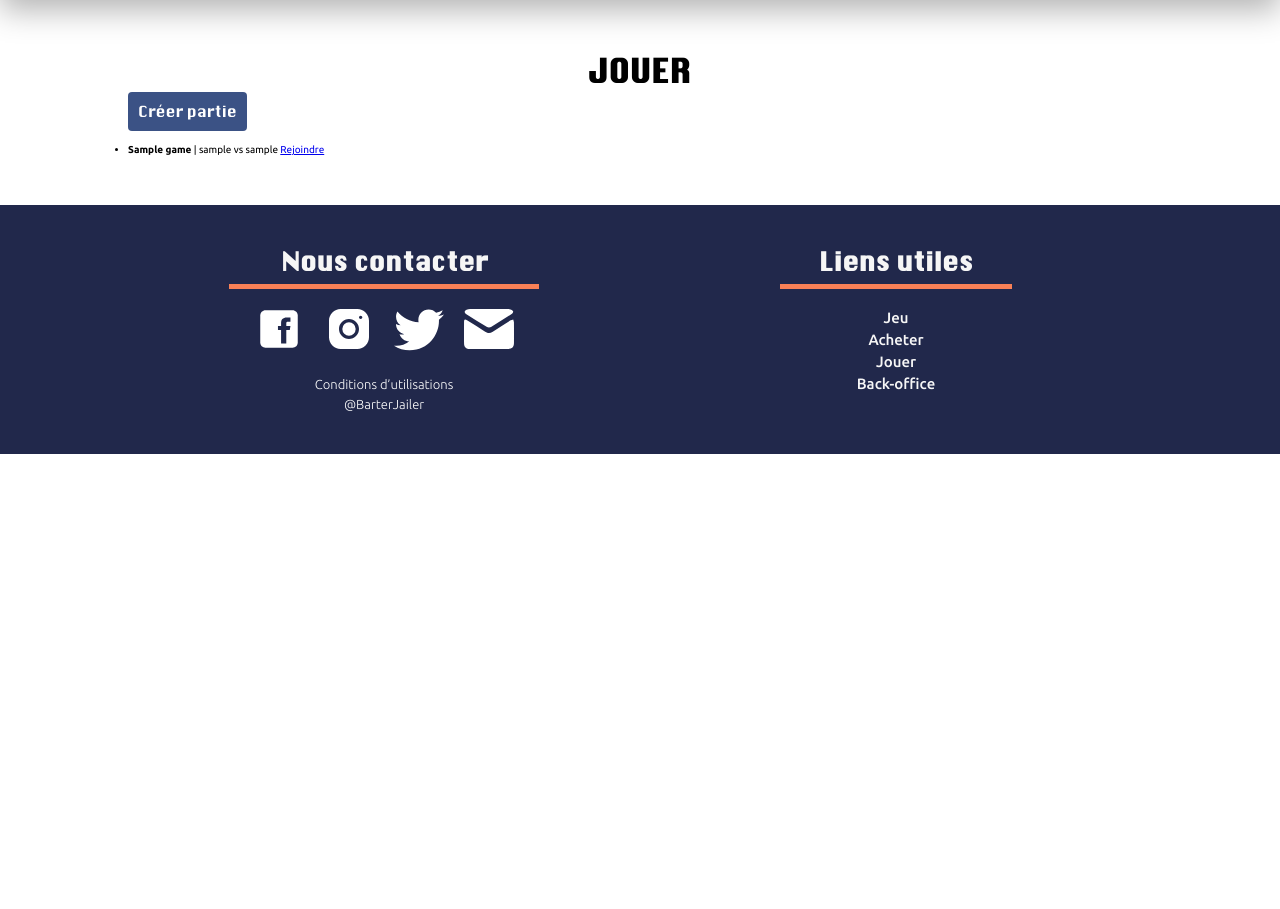
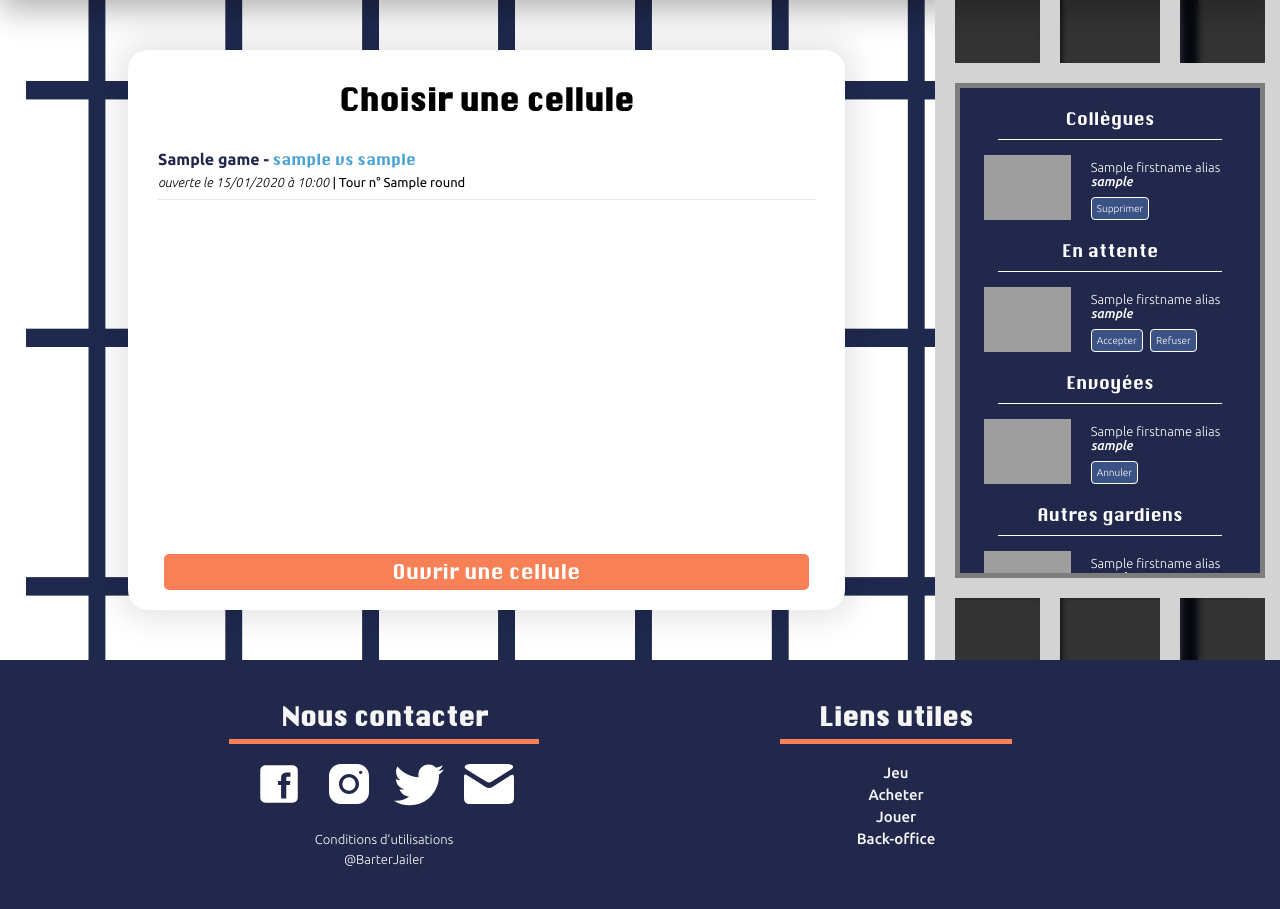
Before and after one commit to LiamBdr/BarterJailer, a Symfony app: template templates/game/index.html.twig in a window 1280 px wide. Shown: the part 100-1009 px from the top of the page. Before the commit the page ends 554 px from the top, so only its background shows below. Run offline with Twig, Linux system fonts and the light colour scheme; the template is opened without the code that fills it: most values are stand-ins (such as "Sample title", 1, 10 or a date in 2020); some libraries are stand-ins or nearby versions; grey boxes are pictures that could not be loaded.

Commit message:
Système demande d'ami + début création partie

```diff
--- /dev/null
+++ b/public/css/lobby.css
@@ -0,0 +1,235 @@
+.main-container::before {
+    position: absolute;
+    content: '';
+    top: 0;
+    left: -10%;
+    height: 100%;
+    width: 120%;
+    background: url(../images/barreaux.png);
+    background-size: 100% 100%;
+}
+
+.lobby-container {
+    position: relative;
+    height: 70vh;
+    min-height: 400px;
+    width: 70%;
+
+    background: white;
+    padding: 30px;
+    border-radius: 20px;
+    box-shadow: 0 0 30px 10px rgba(0, 0, 0, 0.1);
+}
+
+.lobby-container > h1 {
+    font-size: 3rem;
+    font-family: 'krungthep', sans-serif;
+    margin-bottom: 20px;
+}
+
+.lobby-container > a {
+    position: absolute;
+    background: var(--tonic1);
+    color: white;
+    font-family: 'krungthep', sans-serif;
+    font-size: 2rem;
+    bottom: 20px;
+    left: 5%;
+    text-decoration: none;
+    text-align: center;
+    width: 90%;
+    padding: 5px;
+    border-radius: 5px;
+    transition: all ease 0.2s;
+}
+
+.lobby-container > a:hover {
+    background: #ed744a;
+}
+
+#games {
+    position: relative;
+    height: 75%;
+    width: 100%;
+    overflow-y: scroll;
+}
+
+#games > div {
+    position: relative;
+    width: 100%;
+    height: 60px;
+
+    display: flex;
+    justify-content: space-between;
+    align-items: center;
+
+    border-bottom: 1px solid #e8e8e8;
+}
+
+#games > div b {
+    font-size: 1.6rem;
+    color: rgba(33, 40, 75, 1);
+}
+
+#games > div p:nth-child(1){
+    font-size: 1.5rem;
+    color: var(--tonic2);
+    font-family: 'krungthep', sans-serif;
+}
+
+#games > div i {
+    font-size: 1.3rem;
+    font-weight: 300;
+}
+
+#games > div p:nth-child(2){
+    color: black;
+    font-size: 1.3rem;
+    margin-top: 5px;
+}
+
+#games a {
+    position: relative;
+    padding: 8px;
+    color: white;
+    text-decoration: none;
+    background: var(--secondary);
+    font-size: 1.3rem;
+    font-weight: 300;
+    border-radius: 5px;
+    transition: all ease 0.2s;
+}
+
+#games a:hover {
+    background: #4e68a2;
+}
+
+.chatContainer {
+    position: absolute;
+    top: 0;
+    right: -13%;
+    width: 350px;
+    height: 100%;
+
+    background: rgba(0,0,0,0.8);
+    backdrop-filter: blur(3px);
+
+    display: flex;
+    justify-content: center;
+    align-items: center;
+
+    z-index: 501;
+
+    border-left: 20px #d3d3d3 solid;
+    border-right: 20px #d3d3d3 solid;
+
+    transition: all ease 0.2s;
+}
+
+.chatContainer::before, .chatContainer::after {
+    position: absolute;
+    content: "";
+    top: 0;
+    left: 85px;
+
+    height: 100%;
+    width: 20px;
+    background: #d3d3d3;
+}
+
+.chatContainer::after {
+    left: auto;
+    right: 85px;
+}
+
+.chatMessages {
+    position: relative;
+    height: 75%;
+    width: 100%;
+    padding: 20px 10px;
+    background: var(--dark-blue);
+
+    outline: 20px #d3d3d3 solid;
+    border: 5px solid #7d7d7d;
+    z-index: 1;
+    overflow: scroll;
+}
+
+.chatMessages h3 {
+    position: relative;
+    display: block;
+    font-size: 1.7rem;
+    font-family: 'krungthep', sans-serif;
+    color: white;
+    font-weight: 500;
+    text-align: center;
+
+    padding-bottom: 10px;
+    margin-bottom: 15px;
+}
+
+.chatMessages h3::after {
+    position: absolute;
+    content: "";
+    bottom: 0;
+    left: 10%;
+    width: 80%;
+    height: 1px;
+    background: white;
+}
+
+.list-player {
+    position: relative;
+    width: 100%;
+    margin-bottom: 20px;
+}
+
+.player {
+    position: relative;
+    width: 90%;
+    height: 65px;
+
+    margin-bottom: 10px;
+    margin-left: auto;
+    margin-right: auto;
+
+    display: flex;
+    align-items: center;
+}
+
+.player img {
+    position: relative;
+    height: 100%;
+    margin-right: 20px;
+}
+
+
+.player p {
+    color: white;
+    font-weight: 300;
+    font-size: 1.3rem;
+
+    margin-bottom: 15px;
+}
+
+.player i {
+    font-weight: 500;
+    font-style: italic;
+}
+
+.player a {
+    text-decoration: none;
+    padding: 5px;
+    border-radius: 4px;
+    background: var(--secondary);
+    color: white;
+    font-weight: 300;
+    border: 1px solid white;
+    text-align: center;
+    margin-right: 5px;
+    transition: all ease 0.2s;
+}
+
+.player a:hover {
+    background: #4e68a2;
+}
--- a/public/css/styles.css
+++ b/public/css/styles.css
@@ -142,6 +142,7 @@ h1 {
     box-shadow: inset 0 0 .5px 1px hsla(0, 0%, 100%, 0.075), 0 5px 10px rgba(0,0,0,0.1) ;
     border-radius: 5px;
     cursor: pointer;
+    z-index: 100;
 }
 
 /******** FLASH ********/
--- a/templates/game/index.html.twig
+++ b/templates/game/index.html.twig
@@ -3,25 +3,97 @@
 {% block title %}Jouer{% endblock %}
 
 {% block stylesheets %}
-    <link rel="stylesheet" href="{{ asset('css/game.css') }}">
+    <link rel="stylesheet" href="{{ asset('css/lobby.css') }}">
 {% endblock %}
 
 {% block body %}
 
-    <h1>JOUER</h1>
+    {# LISTE DES PARTIES #}
+    <div class="lobby-container">
+        <h1>Choisir une cellule</h1>
 
+        <div id="games">
+            {% for game in games %}
+                <div>
+                    <div>
+                        <p><b>{{ game.name }} -</b>  {{ game.player1.username }} vs {{ game.player2.username }}</p>
+                        <p><i>ouverte le {{ game.dateCreation|date('d/m/Y à H:i')|capitalize }}</i> <span> | Tour n° {{ game.round }}</span></p>
+                    </div>
+                    {% if game.player1.id == app.user.id or game.player2.id == app.user.id %}
+                    <a href="{{ path('app_game', { 'id': game.id }) }}">Rejoindre</a>
+                    {% endif %}
+                </div>
+            {% endfor %}
+        </div>
 
-    <p><a class="btn" href="{{ path('app_game_create') }}">Créer partie</a></p>
-    <br><br>
+        <a class="btn" href="{{ path('app_game_create') }}">Ouvrir une cellule</a>
+    </div>
 
-    <ul>
-        {% for game in games %}
-            <li>
-                <b>{{ game.name }}</b> | {{ game.player1.username }} vs {{ game.player2.username }}
-                <a href="{{ path('app_game', { 'id': game.id }) }}">Rejoindre</a>
-            </li>
-        {% endfor %}
-    </ul>
+    {# AMIS #}
+    <div class="chatContainer">
+        <div class="chatMessages">
+            {% if friends|length > 0 %}
+            <h3>Collègues</h3>
+            <div class="list-player">
+                {% for request in friends %}
+                    <div class="player">
+                        <img class="avatar" src="{{ asset('avatars/' ~ request.friend.avatar ~ '.png') }}" alt="Avatar">
+                        <div>
+                            <p>{{ request.friend.firstname }} alias <i>{{ request.friend.username }} </i></p>
+                            <a href="{{ path('app_friend_delete', { 'id': request.friend.id }) }}">Supprimer</a>
+                        </div>
+                    </div>
+                {% endfor %}
+            </div>
+            {% endif %}
 
+            {% if receivedPendingRequest|length > 0 %}
+            <h3>En attente</h3>
+            <div class="list-player">
+                {% for request in receivedPendingRequest %}
+                    <div class="player">
+                        <img class="avatar" src="{{ asset('avatars/' ~ request.user.avatar ~ '.png') }}" alt="Avatar">
+                        <div>
+                            <p>{{ request.user.firstname }} alias <i>{{ request.user.username }} </i></p>
+                            <a href="{{ path('app_friend_add', { 'id': request.user.id }) }}">Accepter</a>
+                            <a href="{{ path('app_friend_delete', { 'id': request.user.id }) }}">Refuser</a>
+                        </div>
+                    </div>
+                {% endfor %}
+            </div>
+            {% endif %}
+
+            {% if sentPendingRequest|length > 0 %}
+            <h3>Envoyées</h3>
+            <div class="list-player">
+                {% for request in sentPendingRequest %}
+                    <div class="player">
+                        <img class="avatar" src="{{ asset('avatars/' ~ request.friend.avatar ~ '.png') }}" alt="Avatar">
+                        <div>
+                            <p>{{ request.friend.firstname }} alias <i>{{ request.friend.username }} </i></p>
+                            <a href="{{ path('app_friend_cancel', {'id' : request.id }) }}">Annuler</a>
+                        </div>
+                    </div>
+                {% endfor %}
+            </div>
+            {% endif %}
+
+            {% if allPlayers|length > 0 %}
+            <h3>Autres gardiens</h3>
+            <div class="list-player">
+                {% for player in allPlayers %}
+                    <div class="player">
+                        <img class="avatar" src="{{ asset('avatars/' ~ player.avatar ~ '.png') }}" alt="Avatar">
+                        <div>
+                            <p>{{ player.firstname }} alias <i>{{ player.username }} </i></p>
+                            <a href="{{ path('app_friend_add', { 'id': player.id }) }}">Ajouter</a>
+                        </div>
+                    </div>
+                {% endfor %}
+            </div>
+            {% endif %}
+
+        </div>
+    </div>
 
 {% endblock %}
```
Also changed, not shown: migrations/Version20220402135944.php (added, +33 -0 lines), src/Controller/FriendController.php (added, +98 -0 lines), src/Controller/GameController.php (+63 -0 lines), src/Entity/Friendship.php (added, +52 -0 lines), src/Repository/FriendshipRepository.php (added, +76 -0 lines), templates/friend/index.html.twig (added, +20 -0 lines).
